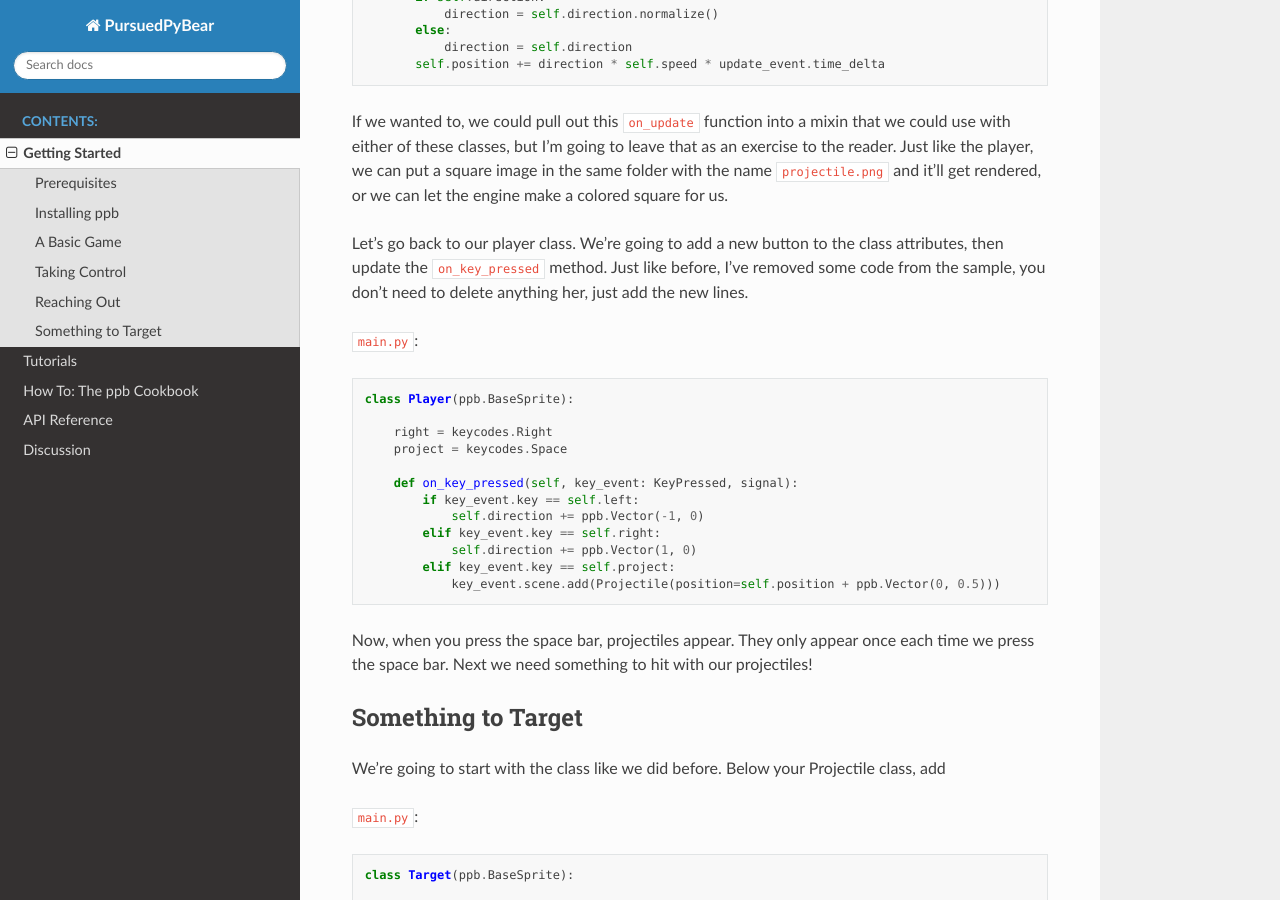
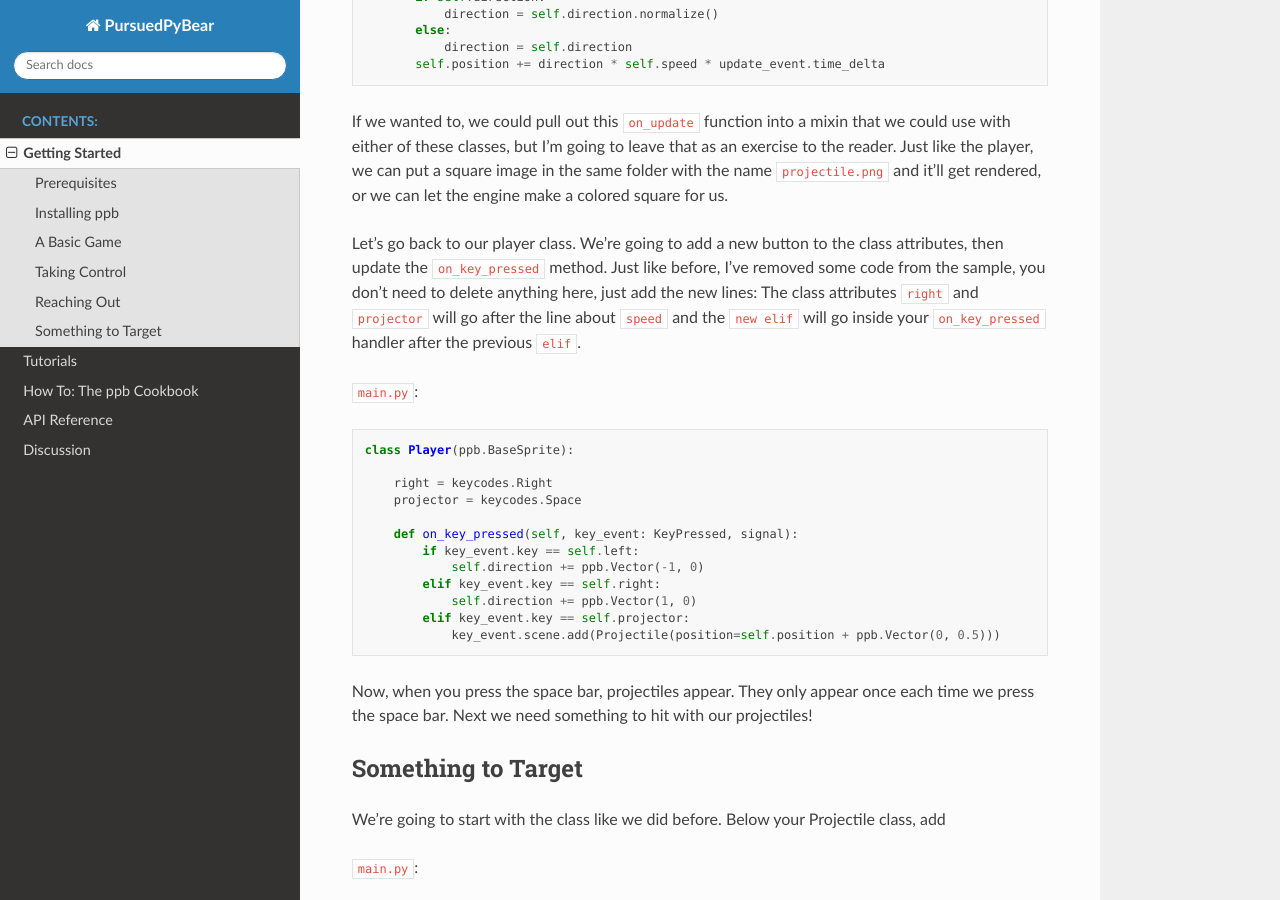
Before and after one commit to ppb/pursuedpybear, a Sphinx documentation site: the page built from docs/getting-started.rst, in a window 1280 px wide and 900 px high, scrolled down 5021 px. Built offline with Sphinx 7.4.7 and the Read the Docs theme 2.0.0, drawn with Linux system fonts in a browser that asks for light colours.

Commit message:
Fixes where to add new code for projectiles.

```diff
--- a/docs/getting-started.rst
+++ b/docs/getting-started.rst
@@ -242,22 +242,24 @@ let the engine make a colored square for us.
 
 Let's go back to our player class. We're going to add a new button to the class
 attributes, then update the ``on_key_pressed`` method. Just like before, I've
-removed some code from the sample, you don't need to delete anything her, just
-add the new lines.
+removed some code from the sample, you don't need to delete anything here, just
+add the new lines: The class attributes ``right`` and ``projector`` will go
+after the line about ``speed`` and the ``new elif`` will go inside your
+``on_key_pressed`` handler after the previous ``elif``.
 
 ``main.py``::
 
    class Player(ppb.BaseSprite):
 
        right = keycodes.Right
-       project = keycodes.Space
+       projector = keycodes.Space
 
        def on_key_pressed(self, key_event: KeyPressed, signal):
            if key_event.key == self.left:
                self.direction += ppb.Vector(-1, 0)
            elif key_event.key == self.right:
                self.direction += ppb.Vector(1, 0)
-           elif key_event.key == self.project:
+           elif key_event.key == self.projector:
                key_event.scene.add(Projectile(position=self.position + ppb.Vector(0, 0.5)))
 
 Now, when you press the space bar, projectiles appear. They only appear once
```
